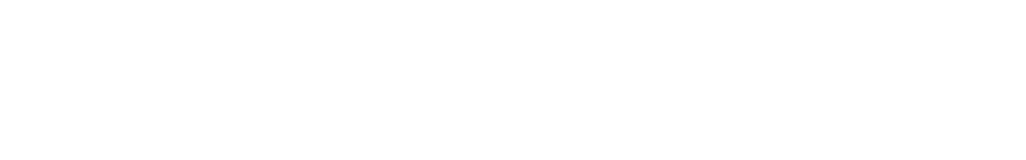
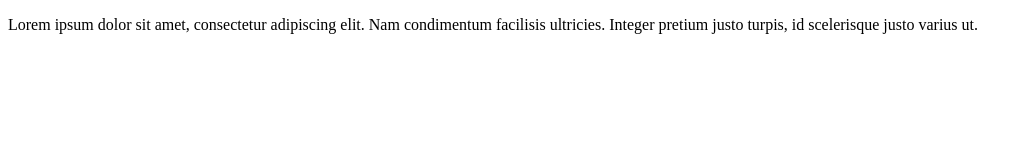
Before and after one commit to Moonysiles/test-repositorio, a plain HTML site: page index.html in a window 1280 px wide. Shown: the whole page, without its empty margins (0-1026 px from the left). Drawn offline with Linux system fonts and the light colour scheme.

Commit message:
"Agregado DIV contenedor"

```diff
--- a/index.html
+++ b/index.html
@@ -6,6 +6,11 @@
     <title>Git VSCODE</title>
 </head>
 <body>
-
+    <!--DIV CONTENEDOR 1-->
+    <div class="container">
+        <div class="row">
+            <p> Lorem ipsum dolor sit amet, consectetur adipiscing elit. Nam condimentum facilisis ultricies. Integer pretium justo turpis, id scelerisque justo varius ut.</p>
+        </div>
+    </div>
 </body>
 </html>
```
